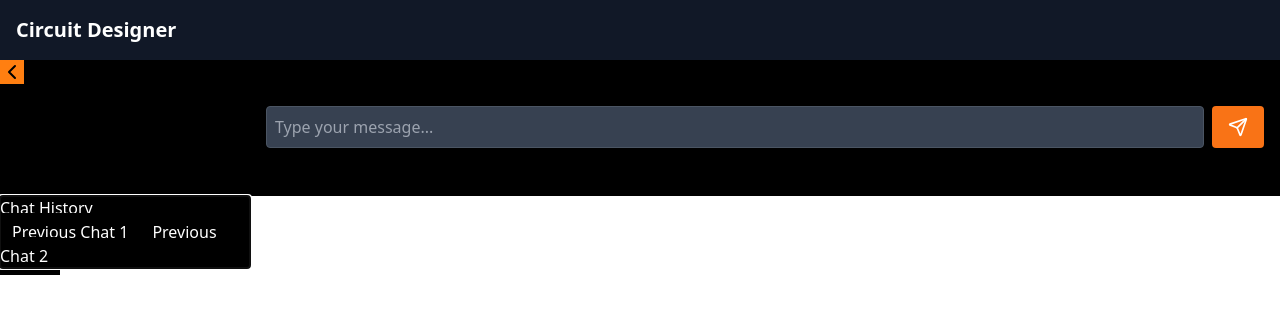
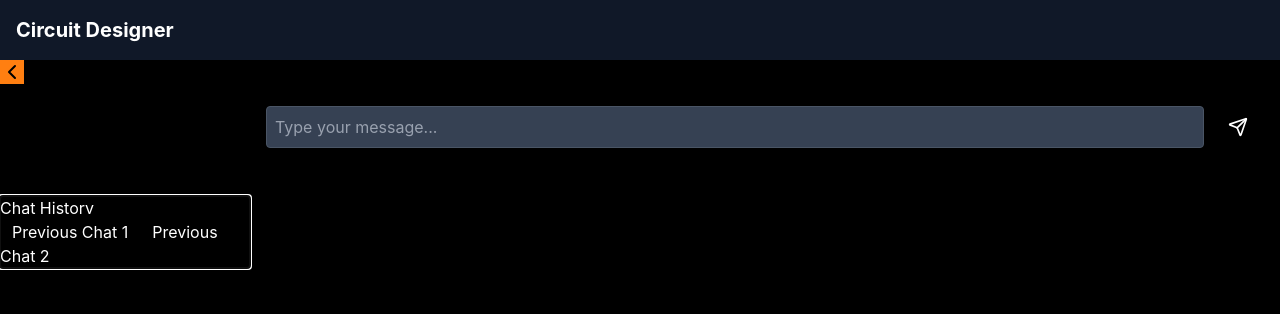
Before and after one commit to Abinayasankar-co/deqcodeai, a React (Vite) app in the folder frontend/deqcodeai/: page /design in a window 1280 px wide. Shown: the top 314 px of the page. Built offline with nearby package versions, Linux system fonts and the light colour scheme.

Commit message:
Deqcode changes in Frontend

```diff
--- a/frontend/deqcodeai/src/components/Main.jsx
+++ b/frontend/deqcodeai/src/components/Main.jsx
@@ -2,10 +2,12 @@ import React, { useState } from 'react';
 import { Container, Row, Col } from 'react-bootstrap';
 import Navbar from './Navbar';
 import Sidebar from './Sidebar';
+import Spinner from './Spinner';
 import ChatInterface from './ChatInterface';
 import ResultDisplay from './ResultDisplay';
 
-const Main = ({ email }) => {
+const Main = () => {
+  const [email, setEmail] = useState('');
   const [sidebarOpen, setSidebarOpen] = useState(true);
   const [messages, setMessages] = useState([]);
   const [result, setResult] = useState(null);
@@ -51,6 +53,7 @@ const Main = ({ email }) => {
           }}
         >
           <ChatInterface onSubmit={handleSubmit} />
+          {isLoading && <Spinner />}
           <div className="flex-1 overflow-auto p-4">
             {result && <ResultDisplay url={result.url} content={result.content} />}
           </div>
--- a/frontend/deqcodeai/src/components/ResultDisplay.jsx
+++ b/frontend/deqcodeai/src/components/ResultDisplay.jsx
@@ -1,12 +1,47 @@
+import React from 'react';
+import { Card, Container, Row, Col } from 'react-bootstrap';
+
 const ResultDisplay = ({ url, content }) => (
-    <div className="p-4 bg-gray-700 text-white rounded-lg">
-      <p>{content}</p>
-      {url && (
-        <a href={url} className="text-orange-400 underline">
-          View More
-        </a>
-      )}
-    </div>
-  );
+  <Container fluid className="px-4 py-3">
+    <Row className="mb-4">
+      <Col>
+        <Card className="bg-dark border-secondary">
+          <Card.Header className="text-warning">Circuit Preview</Card.Header>
+          <Card.Body style={{ height: '30vh', minHeight: '300px' }}>
+            {url ? (
+              <iframe
+                src={url}
+                className="w-100 h-100"
+                title="Circuit Preview"
+                style={{ border: 'none', backgroundColor: '#212529' }}
+              />
+            ) : (
+              <div className="d-flex align-items-center justify-content-center h-100 text-light">
+                No circuit has been generated yet
+              </div>
+            )}
+          </Card.Body>
+        </Card>
+      </Col>
+    </Row>
 
-  export default ResultDisplay;
+    <Row>
+      <Col>
+        <Card className="bg-dark border-secondary">
+          <Card.Header className="text-warning">Circuit Details</Card.Header>
+          <Card.Body style={{ height: '20vh', minHeight: '200px', overflowY: 'auto' }}>
+            {content ? (
+              <p className="text-light mb-0">{content}</p>
+            ) : (
+              <div className="d-flex align-items-center justify-content-center h-100 text-light">
+                No circuit details available
+              </div>
+            )}
+          </Card.Body>
+        </Card>
+      </Col>
+    </Row>
+  </Container>
+);
+
+export default ResultDisplay;
--- a/frontend/deqcodeai/src/components/Spinner.jsx
+++ b/frontend/deqcodeai/src/components/Spinner.jsx
@@ -3,7 +3,7 @@ import { Spinner as BootstrapSpinner } from 'react-bootstrap';
 const Spinner = () => (
   <div
     className="position-fixed top-0 start-0 w-100 h-100 bg-dark d-flex align-items-center justify-content-center"
-    style={{ zIndex: 1050, backgroundColor: 'rgba(0, 0, 0, 0.9)' }}
+    //style={{ zIndex: 1050, backgroundColor: 'rgba(0, 0, 0, 0.9)' }}
   >
     <div className="bg-dark p-4 rounded text-center">
       <BootstrapSpinner
--- a/frontend/deqcodeai/src/index.css
+++ b/frontend/deqcodeai/src/index.css
@@ -1,3 +1,7 @@
 @tailwind base;
 @tailwind components;
 @tailwind utilities;
+
+body {
+    @apply bg-black; /* You can use any color from the Tailwind color palette */
+  }
--- a/frontend/deqcodeai/tailwind.config.js
+++ b/frontend/deqcodeai/tailwind.config.js
@@ -1,11 +1,42 @@
+const defaultTheme = require('tailwindcss/defaultTheme');
+const colors = require('tailwindcss/colors')
+
 /** @type {import('tailwindcss').Config} */
 export default {
+    darkMode: ['selector', '[data-mode="dark"]'],
     content: [
       "./index.html",
       "./src/**/*.{js,ts,jsx,tsx}",
     ],
     theme: {
-      extend: {},
-    },
+      screens: {
+        sm: '480px',
+        md: '768px',
+        lg: '976px',
+        xl: '1440px',
+      },
+      colors: {
+        transparent: 'transparent',
+        current: 'currentColor',
+        black: colors.black,
+        white: colors.white,
+        gray: colors.gray,
+        emerald: colors.emerald,
+        indigo: colors.indigo,
+        yellow: colors.yellow,
+        },
+      extend: {
+        fontFamily: {
+          sans: ['Inter var', ...defaultTheme.fontFamily.sans],
+        },
+        spacing: {
+          '128': '32rem',
+          '144': '36rem',
+        },
+        borderRadius: {
+          '4xl': '2rem',
+        }
+    }
+   },
     plugins: ['@tailwindcss/typography'],
   }
```
Also changed, not shown: frontend/deqcodeai/eslint.config.js (deleted, +0 -38 lines), frontend/deqcodeai/.eslintrc.cjs (added), 1 other file (tests, documents, lock files or other folders).
